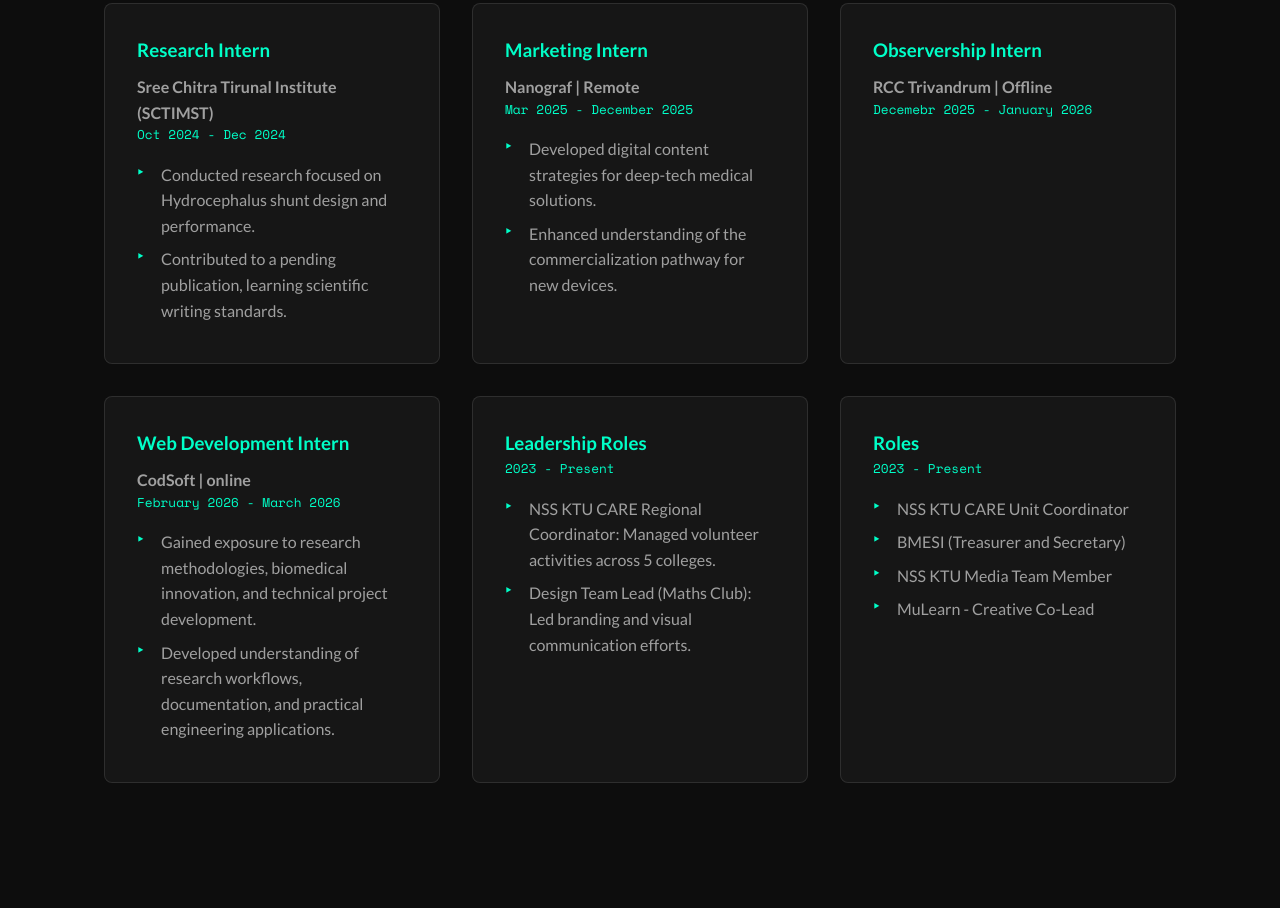
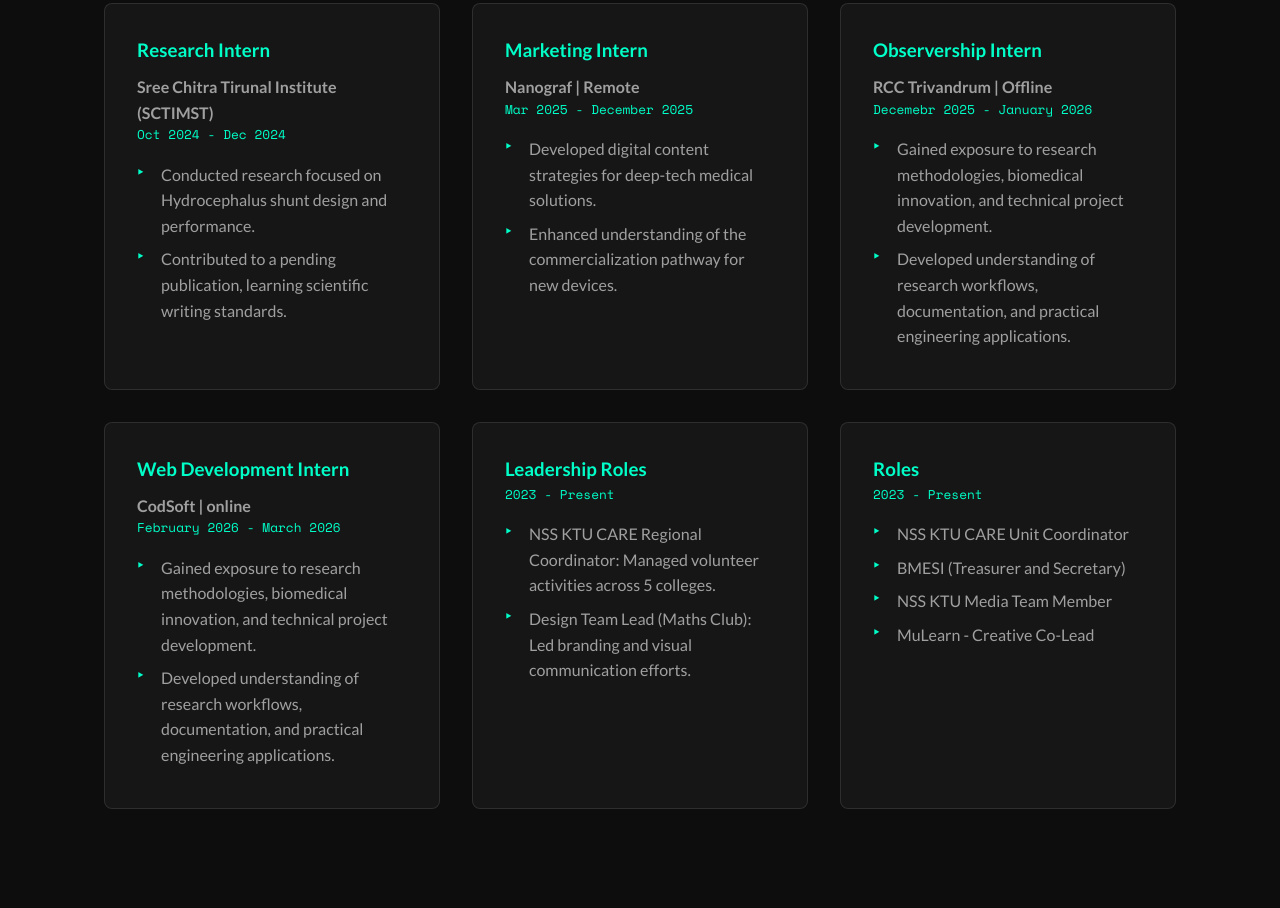
Before and after one commit to devikagigu-web/dgaportfolio, a plain HTML site: page index.html in a window 1280 px wide. Shown: the part 1465-2373 px from the top of the page. Drawn offline with nearby package versions, Linux system fonts and the light colour scheme.

Commit message:
Update index.html

```diff
--- a/index.html
+++ b/index.html
@@ -109,7 +109,11 @@
                 <h4>RCC Trivandrum | Offline</h4>
                 <p class="date">Decemebr 2025 - January 2026</p>
                 <ul>
-
+                    <li>Gained exposure to research methodologies, biomedical innovation, and technical project
+                        development.</li>
+                    <li>Developed understanding of research workflows, documentation, and practical engineering
+                        applications.</li>
+                </ul>
             </div>
             <div class="card glass-card">
                 <h3>Web Development Intern</h3>
```
